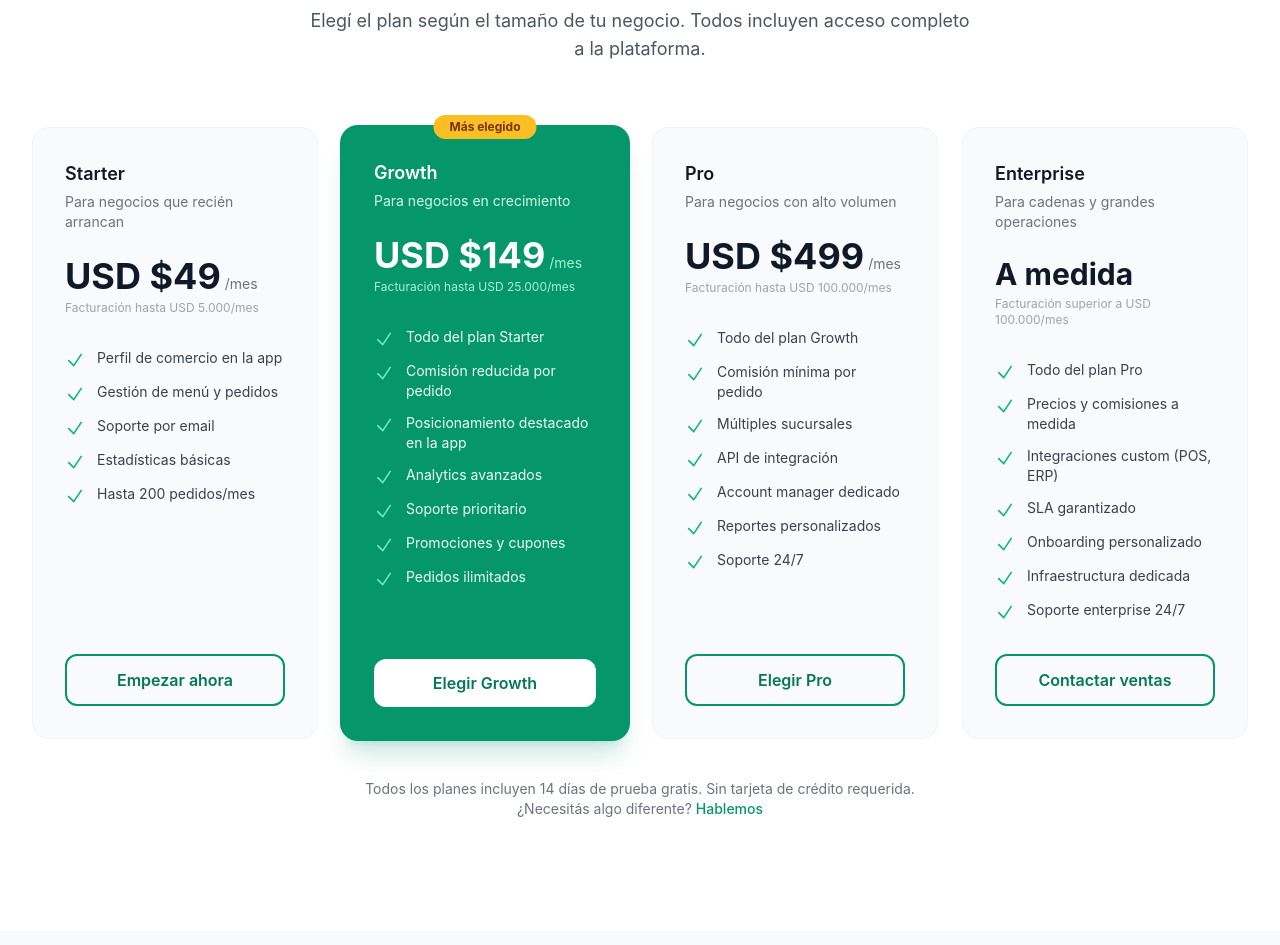
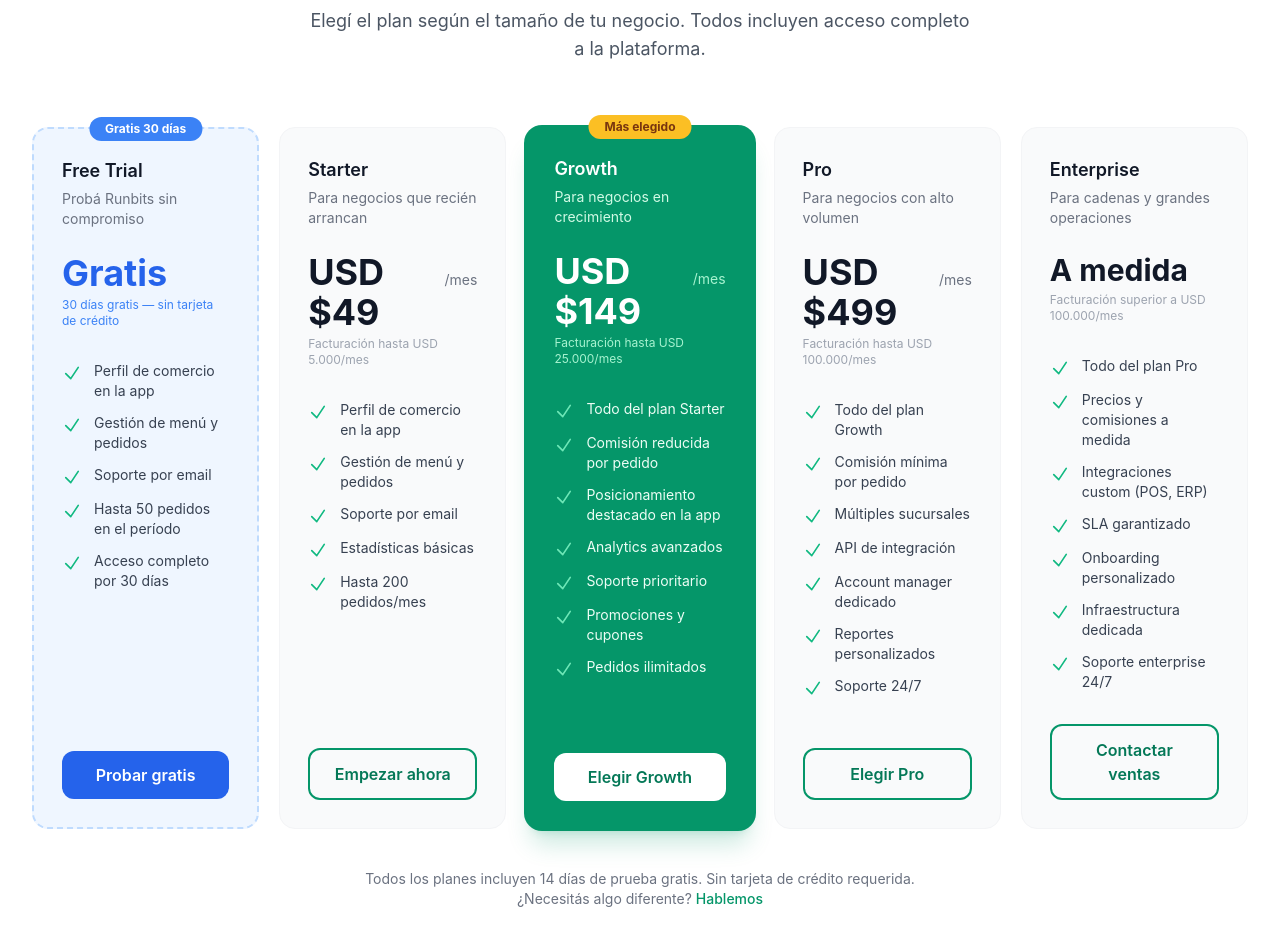
Before and after one commit to runbits-dev/web, a Next.js app: page / in a window 1280 px wide. Shown: the part 2260-3205 px from the top of the page. Built offline with nearby package versions, Linux system fonts and the light colour scheme.

Commit message:
feat(pricing): add Free Trial plan — 30 days free, 50 orders, no credit card required

```diff
--- a/src/app/page.tsx
+++ b/src/app/page.tsx
@@ -241,6 +241,23 @@
 
   const plans = [
     {
+      name: 'Free Trial',
+      description: 'Probá Runbits sin compromiso',
+      billing: '30 días gratis — sin tarjeta de crédito',
+      price: '0',
+      popular: false,
+      highlighted: false,
+      trial: true,
+      features: [
+        'Perfil de comercio en la app',
+        'Gestión de menú y pedidos',
+        'Soporte por email',
+        'Hasta 50 pedidos en el período',
+        'Acceso completo por 30 días',
+      ],
+      cta: 'Probar gratis',
+    },
+    {
       name: 'Starter',
       description: 'Para negocios que recién arrancan',
       billing: 'Facturación hasta USD 5.000/mes',
@@ -324,19 +341,26 @@
           </p>
         </div>
 
-        <div className="grid md:grid-cols-2 xl:grid-cols-4 gap-6">
+        <div className="grid md:grid-cols-2 lg:grid-cols-3 xl:grid-cols-5 gap-5">
           {plans.map((plan) => (
             <div
               key={plan.name}
-              className={`relative rounded-2xl p-8 flex flex-col ${
+              className={`relative rounded-2xl p-7 flex flex-col ${
                 plan.highlighted
                   ? 'bg-brand-600 text-white shadow-xl shadow-brand-600/20 ring-2 ring-brand-600'
-                  : 'bg-gray-50 border border-gray-100'
+                  : (plan as any).trial
+                    ? 'bg-blue-50 border-2 border-blue-200 border-dashed'
+                    : 'bg-gray-50 border border-gray-100'
               }`}
             >
               {plan.popular && (
                 <div className="absolute -top-3 left-1/2 -translate-x-1/2 bg-amber-400 text-amber-900 text-xs font-bold px-4 py-1 rounded-full whitespace-nowrap">
                   Más elegido
+                </div>
+              )}
+              {(plan as any).trial && (
+                <div className="absolute -top-3 left-1/2 -translate-x-1/2 bg-blue-500 text-white text-xs font-bold px-4 py-1 rounded-full whitespace-nowrap">
+                  Gratis 30 días
                 </div>
               )}
               <div>
@@ -348,7 +372,7 @@
                 </p>
               </div>
               <div className="mt-6">
-                {plan.price ? (
+                {plan.price && plan.price !== '0' ? (
                   <>
                     <div className="flex items-baseline gap-1">
                       <span className={`text-4xl font-bold ${plan.highlighted ? 'text-white' : 'text-gray-900'}`}>
@@ -357,6 +381,15 @@
                       <span className={`text-sm ${plan.highlighted ? 'text-brand-200' : 'text-gray-500'}`}>/mes</span>
                     </div>
                     <p className={`mt-1 text-xs ${plan.highlighted ? 'text-brand-200' : 'text-gray-400'}`}>
+                      {plan.billing}
+                    </p>
+                  </>
+                ) : plan.price === '0' ? (
+                  <>
+                    <span className="text-4xl font-bold text-blue-600">
+                      Gratis
+                    </span>
+                    <p className="mt-1 text-xs text-blue-500">
                       {plan.billing}
                     </p>
                   </>
@@ -391,7 +424,9 @@
                 className={`mt-8 block w-full text-center py-3 px-6 rounded-xl font-semibold transition-colors ${
                   plan.highlighted
                     ? 'bg-white text-brand-700 hover:bg-brand-50'
-                    : 'border-2 border-brand-600 text-brand-700 hover:bg-brand-50'
+                    : (plan as any).trial
+                      ? 'bg-blue-600 text-white hover:bg-blue-700'
+                      : 'border-2 border-brand-600 text-brand-700 hover:bg-brand-50'
                 }`}
               >
                 {plan.cta}
```
